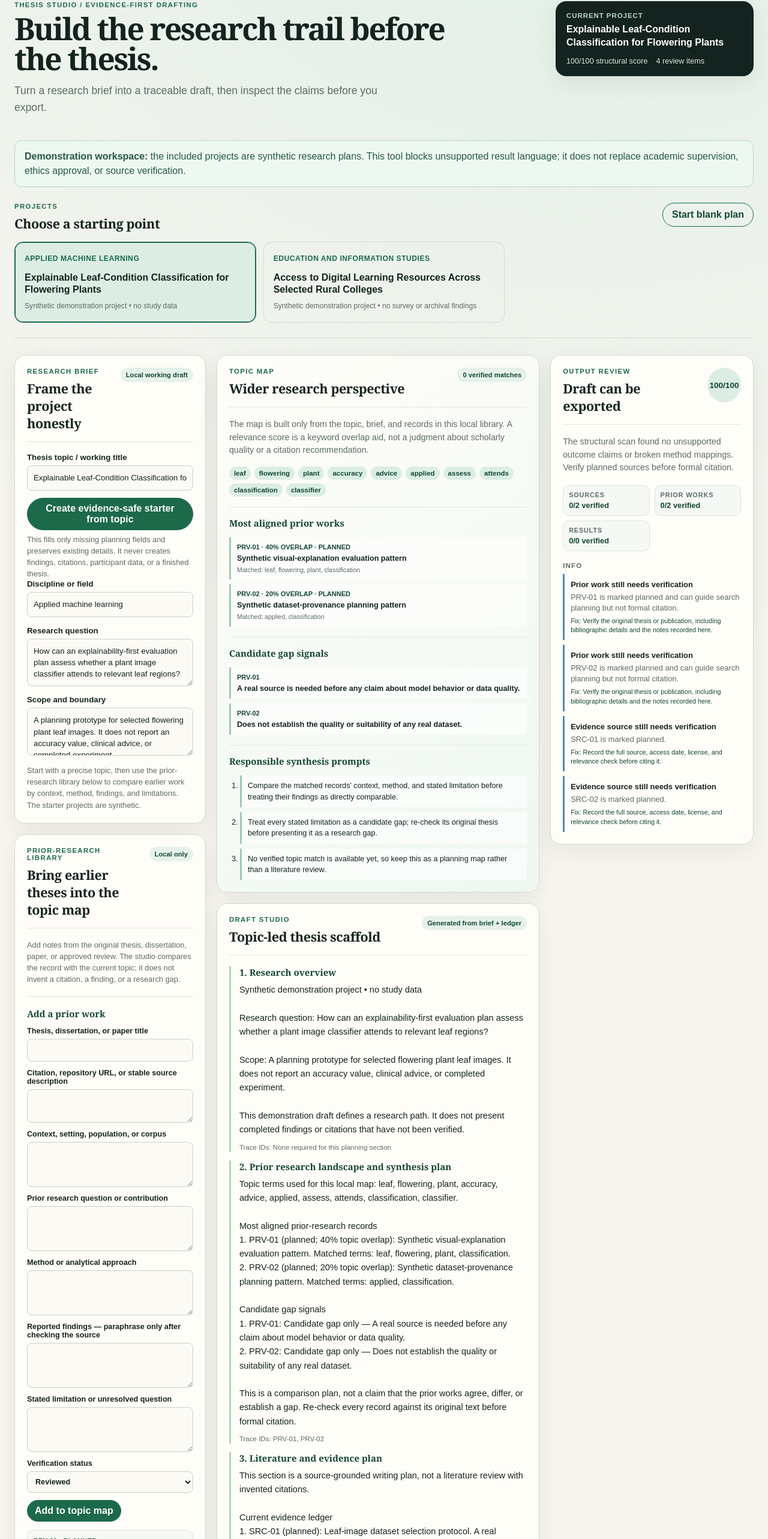
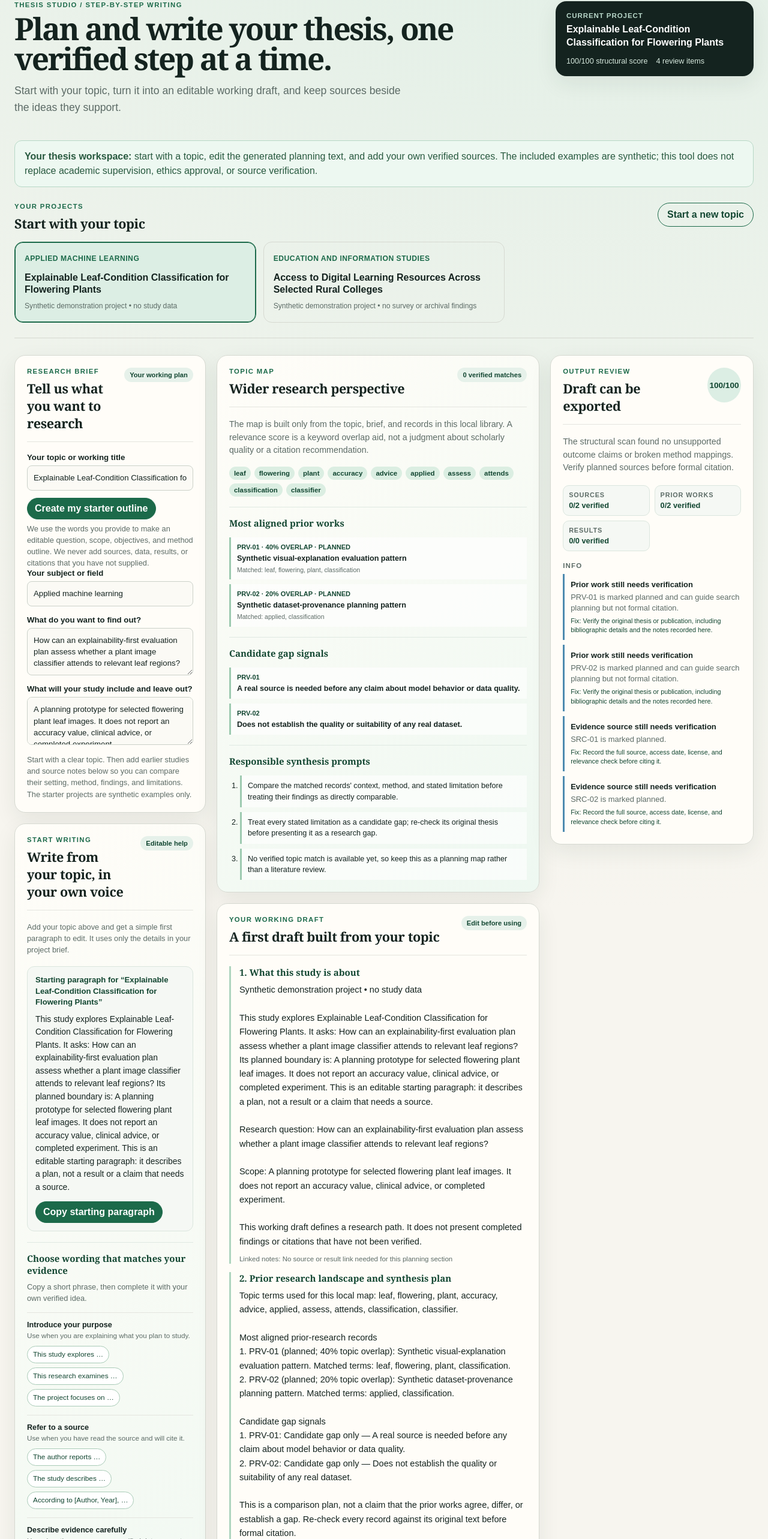
Before and after one commit to d4kash/thesis, a Next.js app: page / in a window 1280 px wide. Shown: the part 40-2606 px from the top of the page at 60% size. Built offline with nearby package versions, Linux system fonts and the light colour scheme.

Commit message:
Add student-friendly writing guide

```diff
--- a/app/globals.css
+++ b/app/globals.css
@@ -74,6 +74,23 @@ h3 { font-size: 0.94rem; margin-bottom: 8px; }
 .project-editor__starter { margin: -3px 0 6px; }
 .project-editor__starter-note { margin: 0 0 15px; }
 .field-note { color: var(--muted); font-size: 0.8rem; line-height: 1.5; margin-bottom: 0; }
+
+.writing-coach { background: linear-gradient(145deg, #fffdf8, #eef8f1); }
+.writing-starter { background: #f5f8f4; border: 1px solid #dbe6de; border-radius: 12px; margin: 18px 0; padding: 13px; }
+.writing-starter strong { color: var(--green-dark); display: block; font-size: 0.82rem; line-height: 1.4; }
+.writing-starter p { font-size: 0.87rem; line-height: 1.55; margin: 8px 0 12px; }
+.writing-starter--empty { color: var(--muted); font-size: 0.84rem; font-style: italic; line-height: 1.5; }
+.phrase-guide { border-top: 1px solid #dfe9e2; padding-top: 16px; }
+.phrase-guide h3 { color: var(--green-dark); font-family: Georgia, "Times New Roman", serif; }
+.phrase-group { border-top: 1px solid #e4e5df; margin-top: 14px; padding-top: 13px; }
+.phrase-group strong, .phrase-group small { display: block; }
+.phrase-group strong { font-size: 0.79rem; }
+.phrase-group small { color: var(--muted); font-size: 0.73rem; line-height: 1.4; margin-top: 3px; }
+.phrase-options { display: flex; flex-wrap: wrap; gap: 7px; margin-top: 9px; }
+.phrase-option { background: white; border: 1px solid #a9cbb7; border-radius: 999px; color: var(--green-dark); font-size: 0.74rem; line-height: 1.25; padding: 6px 9px; text-align: left; }
+.phrase-option:hover { background: var(--mint); border-color: var(--green); }
+.phrase-option:focus-visible { outline: 3px solid rgba(28, 106, 74, 0.18); outline-offset: 2px; }
+.writing-integrity-note { background: #fff2d5; border-left: 3px solid var(--amber); color: #69420b; font-size: 0.78rem; line-height: 1.5; margin: 18px 0 0; padding: 9px 10px; }
 
 .evidence-ledger .field-note { margin-bottom: 18px; }
 .ledger-form { border-top: 1px solid #e4e5df; display: grid; gap: 12px; margin-top: 18px; padding-top: 18px; }
--- a/components/DraftViewer.tsx
+++ b/components/DraftViewer.tsx
@@ -9,10 +9,10 @@ export function DraftViewer({ sections }: DraftViewerProps) {
     <section className="panel draft-viewer" aria-labelledby="draft-heading">
       <div className="panel-heading">
         <div>
-          <p className="eyebrow">DRAFT STUDIO</p>
-          <h2 id="draft-heading">Topic-led thesis scaffold</h2>
+          <p className="eyebrow">YOUR WORKING DRAFT</p>
+          <h2 id="draft-heading">A first draft built from your topic</h2>
         </div>
-        <span className="status-pill">Generated from brief + ledger</span>
+        <span className="status-pill">Edit before using</span>
       </div>
       <div className="draft-sections">
         {sections.map((section) => (
@@ -20,7 +20,7 @@ export function DraftViewer({ sections }: DraftViewerProps) {
             <h3>{section.heading}</h3>
             <p>{section.body}</p>
             <small>
-              Trace IDs: {section.claimIds.length === 0 ? "None required for this planning section" : section.claimIds.join(", ")}
+              Linked notes: {section.claimIds.length === 0 ? "No source or result link needed for this planning section" : section.claimIds.join(", ")}
             </small>
           </article>
         ))}
--- a/components/ExportActions.tsx
+++ b/components/ExportActions.tsx
@@ -11,15 +11,15 @@ export function ExportActions({ enabled, onCopy, onDownload, status }: ExportAct
       <div>
         <p className="eyebrow">EXPORT</p>
         <p>
-          Exports include a demonstration watermark and quality-review summary. They are working drafts, not submission-ready theses.
+          Exports include a draft label and a quality-review summary. They are working drafts for you to review with your supervisor, not submission-ready theses.
         </p>
       </div>
       <div className="export-actions__buttons">
         <button className="button button--secondary" onClick={onCopy} type="button">
-          Copy markdown
+          Copy draft text
         </button>
         <button className="button" disabled={!enabled} onClick={onDownload} type="button">
-          Download draft
+          Download working draft
         </button>
         <span aria-live="polite" className="export-status">
           {status}
--- a/components/ProjectEditor.tsx
+++ b/components/ProjectEditor.tsx
@@ -21,14 +21,15 @@ export function ProjectEditor({ project, onChange }: ProjectEditorProps) {
       <div className="panel-heading">
         <div>
           <p className="eyebrow">RESEARCH BRIEF</p>
-          <h2 id="brief-heading">Frame the project honestly</h2>
+          <h2 id="brief-heading">Tell us what you want to research</h2>
         </div>
-        <span className="status-pill">Local working draft</span>
+        <span className="status-pill">Your working plan</span>
       </div>
       <label>
-        Thesis topic / working title
+        Your topic or working title
         <input
           onChange={(event) => onChange(updateTextField(project, "title", event))}
+          placeholder="For example: Digital learning access in rural colleges"
           value={project.title}
         />
       </label>
@@ -38,36 +39,39 @@ export function ProjectEditor({ project, onChange }: ProjectEditorProps) {
         onClick={() => onChange(createTopicStarter(project))}
         type="button"
       >
-        Create evidence-safe starter from topic
+        Create my starter outline
       </button>
       <p className="field-note project-editor__starter-note">
-        This fills only missing planning fields and preserves existing details. It never creates findings, citations, participant data, or a finished thesis.
+        We use the words you provide to make an editable question, scope, objectives, and method outline. We never add sources, data, results, or citations that you have not supplied.
       </p>
       <label>
-        Discipline or field
+        Your subject or field
         <input
           onChange={(event) => onChange(updateTextField(project, "discipline", event))}
+          placeholder="For example: Education and information studies"
           value={project.discipline}
         />
       </label>
       <label>
-        Research question
+        What do you want to find out?
         <textarea
           onChange={(event) => onChange(updateTextField(project, "researchQuestion", event))}
+          placeholder="Write the question your study will answer."
           rows={3}
           value={project.researchQuestion}
         />
       </label>
       <label>
-        Scope and boundary
+        What will your study include and leave out?
         <textarea
           onChange={(event) => onChange(updateTextField(project, "scope", event))}
+          placeholder="Mention the setting, people or material, time period, and limits."
           rows={3}
           value={project.scope}
         />
       </label>
       <p className="field-note">
-        Start with a precise topic, then use the prior-research library below to compare earlier work by context, method, findings, and limitations. The starter projects are synthetic.
+        Start with a clear topic. Then add earlier studies and source notes below so you can compare their setting, method, findings, and limitations. The starter projects are synthetic examples only.
       </p>
     </section>
   );
--- a/components/ProjectPicker.tsx
+++ b/components/ProjectPicker.tsx
@@ -12,11 +12,11 @@ export function ProjectPicker({ projects, selectedId, onSelect, onCreate }: Proj
     <nav className="project-picker" aria-label="Research projects">
       <div className="project-picker__heading">
         <div>
-          <p className="eyebrow">PROJECTS</p>
-          <h2>Choose a starting point</h2>
+          <p className="eyebrow">YOUR PROJECTS</p>
+          <h2>Start with your topic</h2>
         </div>
         <button className="button button--secondary" type="button" onClick={onCreate}>
-          Start blank plan
+          Start a new topic
         </button>
       </div>
       <div className="project-cards">
@@ -28,8 +28,8 @@ export function ProjectPicker({ projects, selectedId, onSelect, onCreate }: Proj
             onClick={() => onSelect(project)}
             type="button"
           >
-            <span className="project-card__discipline">{project.discipline}</span>
-            <strong>{project.title}</strong>
+            <span className="project-card__discipline">{project.discipline || "Choose your field"}</span>
+            <strong>{project.title || "New topic"}</strong>
             <small>{project.demoLabel}</small>
           </button>
         ))}
--- a/components/StudioHeader.tsx
+++ b/components/StudioHeader.tsx
@@ -10,15 +10,15 @@ export function StudioHeader({ project, score, issueCount }: StudioHeaderProps)
   return (
     <header className="site-header">
       <div>
-        <p className="eyebrow">THESIS STUDIO / EVIDENCE-FIRST DRAFTING</p>
-        <h1>Build the research trail before the thesis.</h1>
+        <p className="eyebrow">THESIS STUDIO / STEP-BY-STEP WRITING</p>
+        <h1>Plan and write your thesis, one verified step at a time.</h1>
         <p className="lede">
-          Turn a research brief into a traceable draft, then inspect the claims before you export.
+          Start with your topic, turn it into an editable working draft, and keep sources beside the ideas they support.
         </p>
       </div>
       <aside className="review-summary" aria-label="Current review status">
         <span className="review-summary__label">Current project</span>
-        <strong>{project.title}</strong>
+        <strong>{project.title.trim() || "New topic"}</strong>
         <div className="review-metrics">
           <span>{score}/100 structural score</span>
           <span>{issueCount} review items</span>
--- a/components/ThesisStudio.tsx
+++ b/components/ThesisStudio.tsx
@@ -10,6 +10,7 @@ import { PriorResearchLibrary } from "@/components/PriorResearchLibrary";
 import { ResearchLandscape } from "@/components/ResearchLandscape";
 import { ReviewPanel } from "@/components/ReviewPanel";
 import { StudioHeader } from "@/components/StudioHeader";
+import { WritingCoach } from "@/components/WritingCoach";
 import { DEFAULT_PROJECT_ID, DEMO_PROJECTS } from "@/lib/demo-projects";
 import { generateDraft } from "@/lib/draft";
 import { buildDraftMarkdown } from "@/lib/export";
@@ -19,11 +20,11 @@ import type { ThesisProject } from "@/lib/thesis-types";
 function createBlankProject(): ThesisProject {
   return {
     id: "local-plan",
-    demoLabel: "Local working project • add verified evidence before use",
-    title: "Untitled research plan",
-    discipline: "Choose a discipline",
-    researchQuestion: "What focused question will this project investigate?",
-    scope: "Define what the project will cover, what it will not cover, and what evidence it needs.",
+    demoLabel: "Your working project • add verified sources before using claims",
+    title: "",
+    discipline: "",
+    researchQuestion: "",
+    scope: "",
     objectives: [
       { id: "OBJ-01", text: "State one measurable research objective." },
     ],
@@ -94,12 +95,13 @@ export function ThesisStudio() {
     <main className="site-shell">
       <StudioHeader issueCount={review.issues.length} project={project} score={review.score} />
       <p className="demo-banner" role="note">
-        <strong>Demonstration workspace:</strong> the included projects are synthetic research plans. This tool blocks unsupported result language; it does not replace academic supervision, ethics approval, or source verification.
+        <strong>Your thesis workspace:</strong> start with a topic, edit the generated planning text, and add your own verified sources. The included examples are synthetic; this tool does not replace academic supervision, ethics approval, or source verification.
       </p>
       <ProjectPicker onCreate={createProject} onSelect={selectProject} projects={projects} selectedId={project.id} />
       <div aria-busy={isSwitching} className="studio-grid">
         <div className="workspace-stack">
           <ProjectEditor onChange={setProject} project={project} />
+          <WritingCoach project={project} />
           <PriorResearchLibrary key={`${project.id}-prior-research`} onChange={setProject} project={project} />
           <EvidenceLedger onChange={setProject} project={project} />
         </div>
--- /dev/null
+++ b/components/WritingCoach.tsx
@@ -0,0 +1,80 @@
+"use client";
+
+import { useState } from "react";
+import { buildStudentWritingStarter, WRITING_PHRASE_GROUPS } from "@/lib/writing-support";
+import type { ThesisProject } from "@/lib/thesis-types";
+
+interface WritingCoachProps {
+  project: ThesisProject;
+}
+
+export function WritingCoach({ project }: WritingCoachProps) {
+  const starter = buildStudentWritingStarter(project);
+  const [message, setMessage] = useState("");
+
+  async function copyText(text: string, successMessage: string) {
+    try {
+      await navigator.clipboard.writeText(text);
+      setMessage(successMessage);
+    } catch {
+      setMessage("Copy was blocked by the browser. Select the text and copy it manually.");
+    }
+  }
+
+  return (
+    <section className="panel writing-coach" aria-labelledby="writing-coach-heading">
+      <div className="panel-heading">
+        <div>
+          <p className="eyebrow">START WRITING</p>
+          <h2 id="writing-coach-heading">Write from your topic, in your own voice</h2>
+        </div>
+        <span className="status-pill">Editable help</span>
+      </div>
+      <p className="field-note">
+        Add your topic above and get a simple first paragraph to edit. It uses only the details in your project brief.
+      </p>
+
+      {starter ? (
+        <article className="writing-starter">
+          <strong>Starting paragraph for “{starter.topic}”</strong>
+          <p>{starter.paragraph}</p>
+          <button className="button button--compact" onClick={() => void copyText(starter.paragraph, "Starting paragraph copied.")} type="button">
+            Copy starting paragraph
+          </button>
+        </article>
+      ) : (
+        <div className="writing-starter writing-starter--empty" role="status">
+          Enter a topic above to create an editable starting paragraph.
+        </div>
+      )}
+
+      <div className="phrase-guide">
+        <h3>Choose wording that matches your evidence</h3>
+        <p className="field-note">Copy a short phrase, then complete it with your own verified idea.</p>
+        {WRITING_PHRASE_GROUPS.map((group) => (
+          <div className="phrase-group" key={group.id}>
+            <strong>{group.label}</strong>
+            <small>Use when {group.useWhen}.</small>
+            <div className="phrase-options">
+              {group.options.map((option) => (
+                <button
+                  aria-label={`Copy phrase: ${option}`}
+                  className="phrase-option"
+                  key={option}
+                  onClick={() => void copyText(option, "Writing phrase copied.")}
+                  type="button"
+                >
+                  {option}
+                </button>
+              ))}
+            </div>
+          </div>
+        ))}
+      </div>
+      <p className="writing-integrity-note">
+        Phrase choices help you express your own understanding; they do not make copied text original. Read the source, write the idea in your own words, and cite the source whenever the idea or evidence came from it.
+      </p>
+      <p aria-live="polite" className="ledger-message">{message}</p>
+    </section>
+  );
+}
--- a/lib/draft.ts
+++ b/lib/draft.ts
@@ -1,5 +1,6 @@
 import type { DraftSection, ThesisProject } from "@/lib/thesis-types";
 import { buildResearchLandscape } from "@/lib/research-landscape";
+import { buildStudentWritingStarter } from "@/lib/writing-support";
 
 function list(items: string[]): string {
   return items.map((item, index) => `${index + 1}. ${item}`).join("\n");
@@ -7,6 +8,7 @@ function list(items: string[]): string {
 
 export function generateDraft(project: ThesisProject): DraftSection[] {
   const landscape = buildResearchLandscape(project);
+  const writingStarter = buildStudentWritingStarter(project);
   const objectiveLines = project.objectives.map((objective) => `${objective.id}: ${objective.text}`);
   const methodLines = project.methods.map(
     (method) => `${method.id} → ${method.objectiveIds.join(", ")}: ${method.text}`,
@@ -37,8 +39,8 @@ export function generateDraft(project: ThesisProject): DraftSection[] {
   return [
     {
       id: "overview",
-      heading: "1. Research overview",
-      body: `${project.demoLabel}\n\nResearch question: ${project.researchQuestion}\n\nScope: ${project.scope}\n\nThis demonstration draft defines a research path. It does not present completed findings or citations that have not been verified.`,
+      heading: "1. What this study is about",
+      body: `${project.demoLabel}\n\n${writingStarter?.paragraph ?? "Add a topic to create an editable opening paragraph for this working draft."}\n\nResearch question: ${project.researchQuestion}\n\nScope: ${project.scope}\n\nThis working draft defines a research path. It does not present completed findings or citations that have not been verified.`,
       claimIds: [],
     },
     {
--- /dev/null
+++ b/lib/writing-support.ts
@@ -0,0 +1,71 @@
+import { hasTopic } from "@/lib/topic-starter";
+import type { ThesisProject } from "@/lib/thesis-types";
+
+const DEFAULT_QUESTION = "What focused question will this project investigate?";
+const DEFAULT_SCOPE = "Define what the project will cover, what it will not cover, and what evidence it needs.";
+
+export interface WritingStarter {
+  paragraph: string;
+  topic: string;
+}
+
+export interface PhraseGroup {
+  id: string;
+  label: string;
+  useWhen: string;
+  options: string[];
+}
+
+export const WRITING_PHRASE_GROUPS: PhraseGroup[] = [
+  {
+    id: "purpose",
+    label: "Introduce your purpose",
+    useWhen: "you are explaining what you plan to study",
+    options: ["This study explores …", "This research examines …", "The project focuses on …"],
+  },
+  {
+    id: "source",
+    label: "Refer to a source",
+    useWhen: "you have read the source and will cite it",
+    options: ["The author reports …", "The study describes …", "According to [Author, Year], …"],
+  },
+  {
+    id: "evidence",
+    label: "Describe evidence carefully",
+    useWhen: "the source or your verified data supports a cautious statement",
+    options: ["The available evidence suggests …", "The recorded data is consistent with …", "This pattern needs further verification."],
+  },
+  {
+    id: "limitation",
+    label: "State a limitation",
+    useWhen: "you need to explain what the study cannot establish",
+    options: ["One limitation is …", "The study is limited by …", "This may not apply beyond …"],
+  },
+];
+
+function isMissing(value: string, placeholder: string): boolean {
+  return value.trim().length === 0 || value.trim() === placeholder;
+}
+
+function endSentence(value: string): string {
+  return /[.!?]$/.test(value) ? value : `${value}.`;
+}
+
+export function buildStudentWritingStarter(project: ThesisProject): WritingStarter | null {
+  if (!hasTopic(project)) return null;
+
+  const topic = project.title.trim();
+  const question = project.researchQuestion.trim();
+  const scope = project.scope.trim();
+  const questionSentence = isMissing(question, DEFAULT_QUESTION)
+    ? "The exact research question will be refined after the setting, people or material, and time period are chosen."
+    : `It asks: ${endSentence(question)}`;
+  const scopeSentence = isMissing(scope, DEFAULT_SCOPE)
+    ? "Before drawing conclusions, the project will set clear boundaries for what it includes and leaves out."
+    : `Its planned boundary is: ${endSentence(scope)}`;
+
+  return {
+    topic,
+    paragraph: `This study explores ${topic}. ${questionSentence} ${scopeSentence} This is an editable starting paragraph: it describes a plan, not a result or a claim that needs a source.`,
+  };
+}
```
Also changed, not shown: agent/instructions.md (+3 -1 lines), 2 other files (tests, documents, lock files or other folders).
